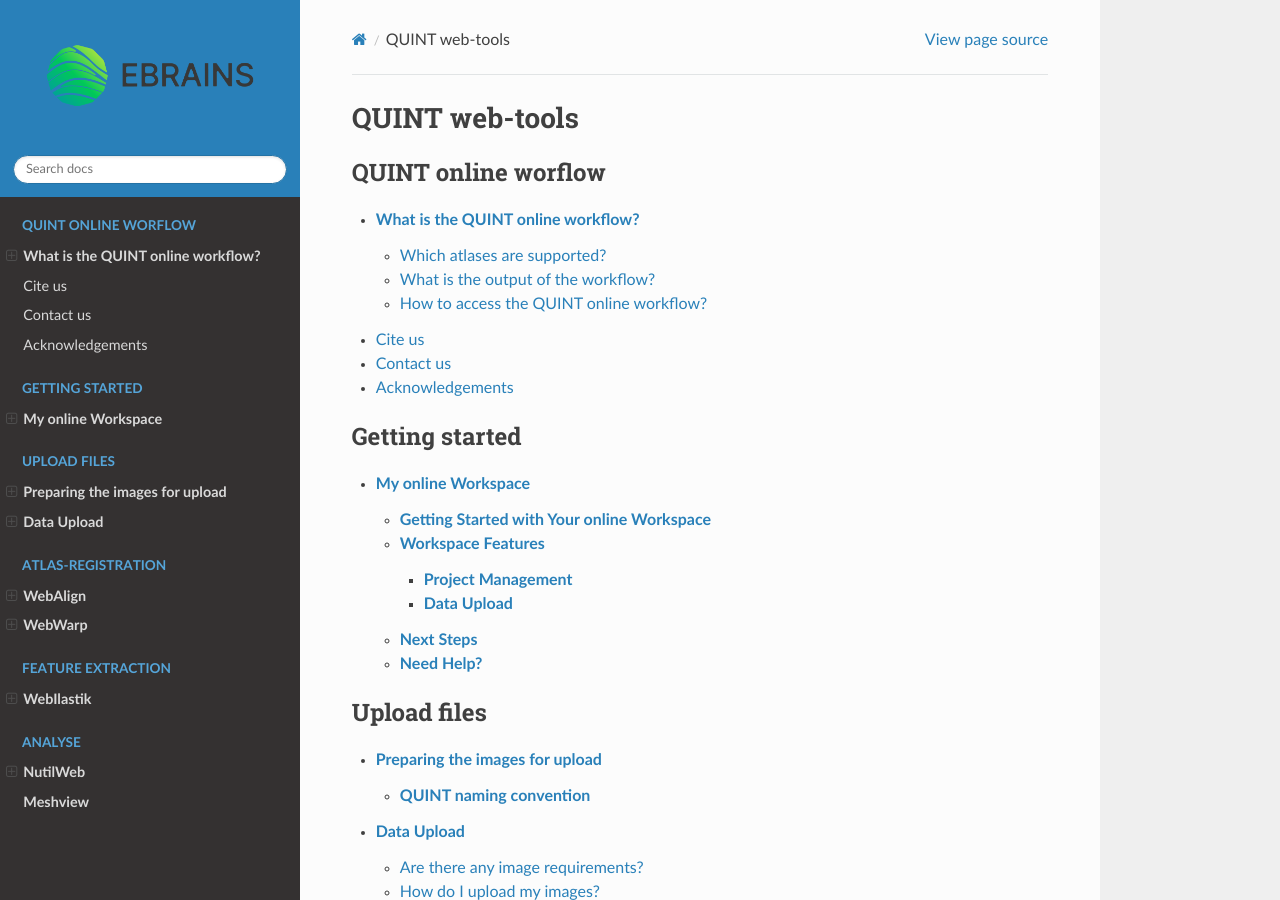
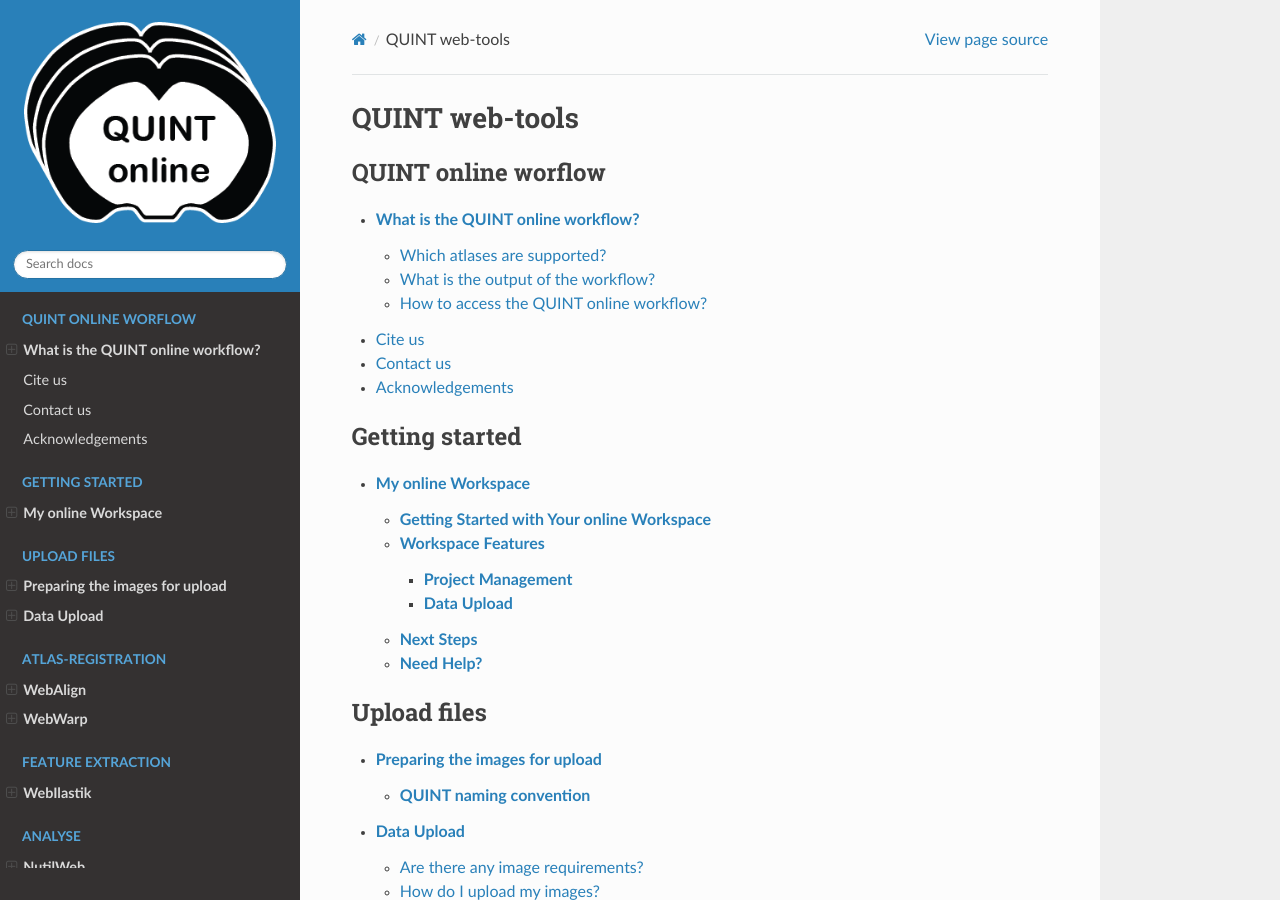
Before and after one commit to Neural-Systems-at-UIO/QUINT_webtools, a Sphinx documentation site: the page built from docs/index.rst, in a window 1280 px wide and 900 px high. Built offline with Sphinx 7.4.7 and the Read the Docs theme 3.1.0, drawn with Linux system fonts in a browser that asks for light colours.

Commit message:
Update conf.py

```diff
--- a/docs/conf.py
+++ b/docs/conf.py
@@ -62,4 +62,4 @@
 # relative to this directory. They are copied after the builtin static files,
 # so a file named "default.css" will overwrite the builtin "default.css".
 html_static_path = ['_static']
-html_logo = "EBRAINS_logo.png"
+html_logo = "QUINTonline.png"
```
